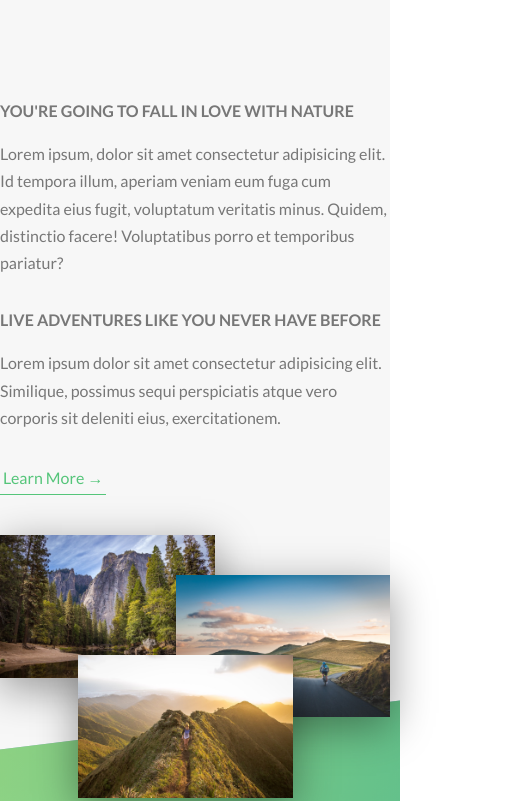
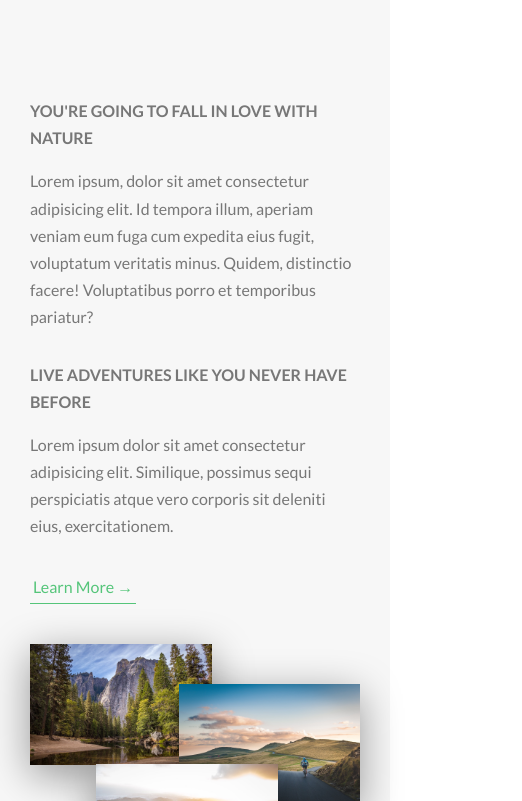
Before and after one commit to RemmySpicy/ujs-natours, a website: page index.html in a window 390 px wide. Shown: the part 981-1782 px from the top of the page, 522 px wide, since content can reach past the window. Drawn offline with Linux system fonts and the light colour scheme.

Commit message:
Fix footer responsiveness, add padding to rows

```diff
--- a/sass/layout/_footer.scss
+++ b/sass/layout/_footer.scss
@@ -5,6 +5,10 @@
     color: $clr-grey-light-1;
     padding: 6.25rem 0;
     font-size: $fs-300;
+
+    @include respond(tab-port) {
+        padding: 5rem 0;
+    }
 
     &__logo-box {
         text-align: center;
@@ -20,6 +24,11 @@
         border-top: 1px solid $clr-grey-dark;
         padding-top: 1.25rem;
         display: inline-block;
+
+        @include respond(phone) {
+            width: 100%;
+            text-align: center;
+        }
     }
 
     &__list {
@@ -58,5 +67,10 @@
         padding-top: 1.25rem;
         width: 80%;
         float: right;
+
+        @include respond(tab-port) {
+            width: 100%;
+            float: none;
+        }
     }
 }
--- a/sass/layout/_grid.scss
+++ b/sass/layout/_grid.scss
@@ -3,6 +3,10 @@
 .row {
     max-width: $grid-width;
     margin-inline: auto;
+
+    @include respond(tab-port) {
+        padding: 0 1.87rem;
+    }
 
 
     &:not(:last-child) {
```
Also changed, not shown: css/style.css, 1 other file.
